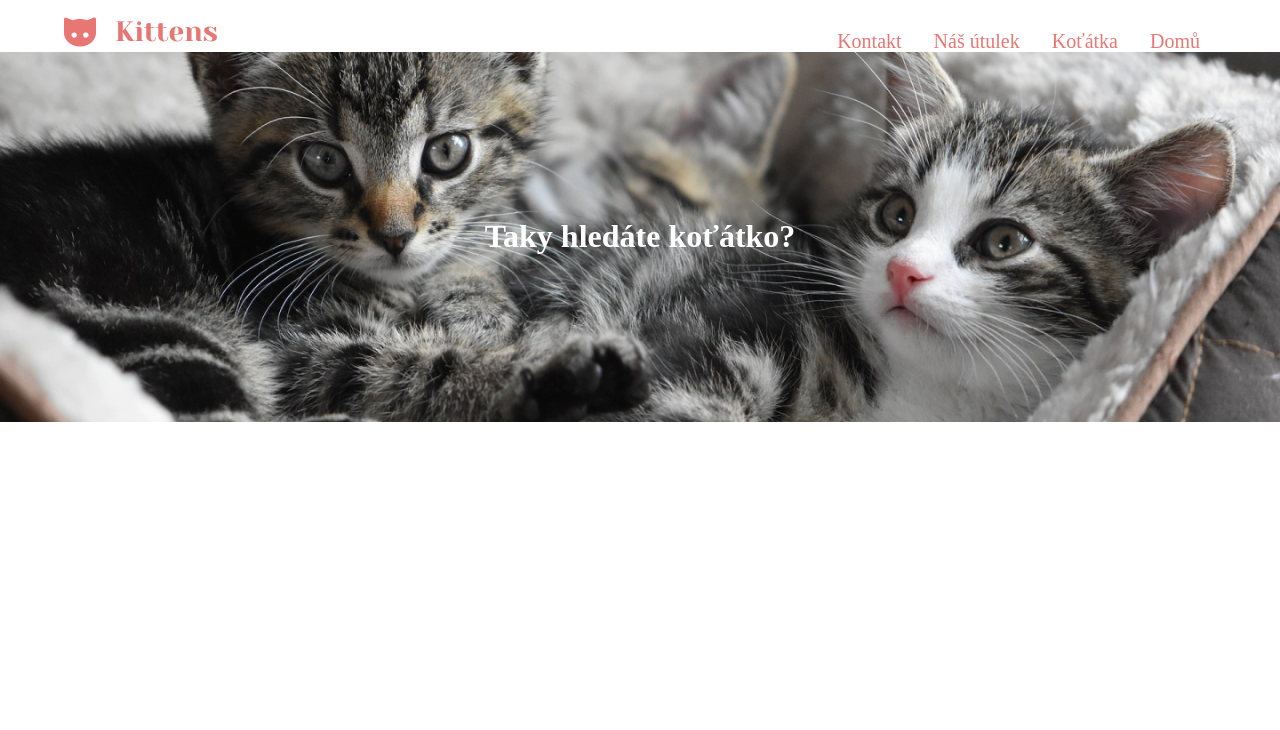
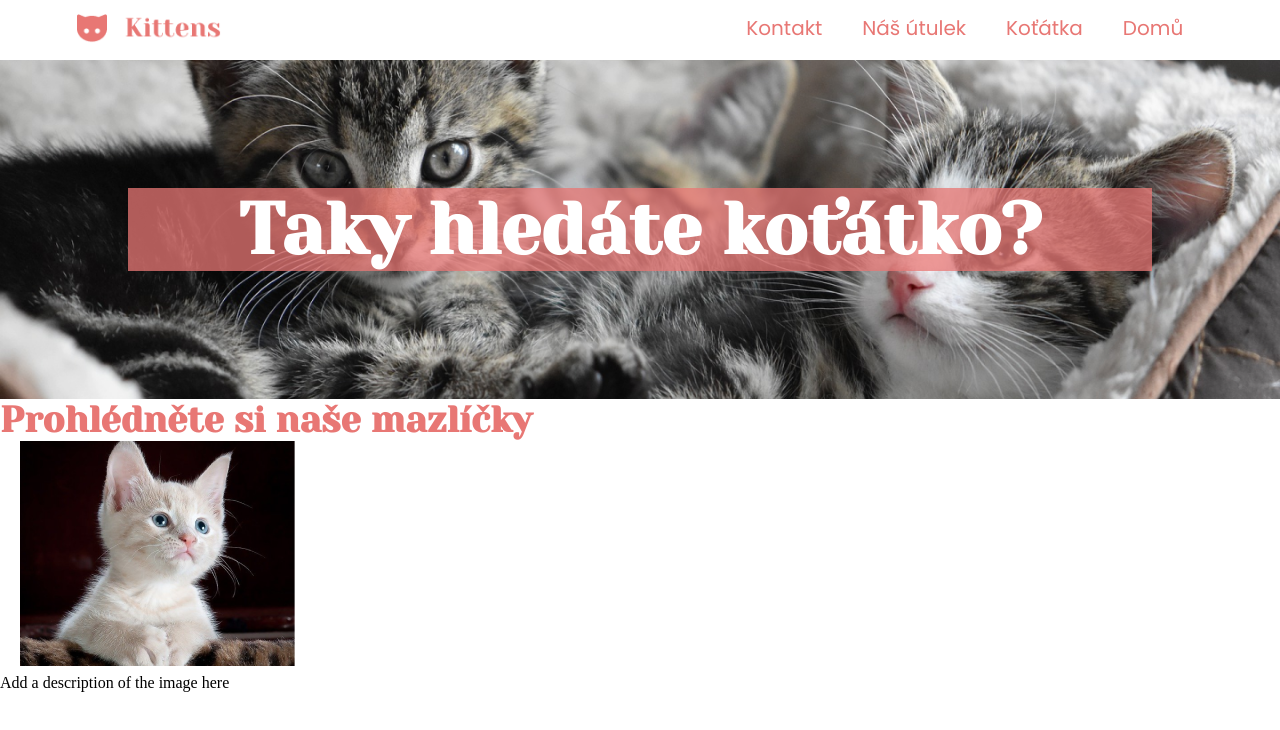
Before and after one commit to klaris156/07web, a plain HTML site: page index.html in a window 1280 px wide. Drawn offline with Linux system fonts and the light colour scheme.

Commit message:
commit no.3

```diff
--- a/index.html
+++ b/index.html
@@ -10,7 +10,7 @@
     <div class="navbar">
            <nav>
         <ul>
-            <img class="logo" src="images/logo.png">
+            <img class="logo" src="images/logo.png" height="30px">
             <li><a href="default.asp">Domů</a></li>
             <li><a href="news.asp">Koťátka</a></li>
             <li><a href="contact.asp">Náš útulek</a></li>
@@ -23,6 +23,20 @@
         <h1>Taky hledáte koťátko?</h1>
     </div>
 
+    <div class="mazlicci">
+        <h2>Prohlédněte si naše mazlíčky</h2>
+
+<div class="gallery">
+    <a target="#" href="images/kocka1.png">
+        <img src="images/kocka1.png" alt="kocka1" width="276" height="225">
+      </a>
+      <div class="desc">Add a description of the image here</div>
+</div>
+
+
+
+    </div>
+
 
 </body>
 </html>
--- a/style.css
+++ b/style.css
@@ -1,46 +1,63 @@
 @import url('https://fonts.googleapis.com/css2?family=Poppins:ital,wght@0,400;0,500;0,700;1,500&family=Yeseva+One&display=swap');
-
 * {
-    margin: 0%;
-    padding: 0%;
+    margin: 0;
+    padding: 0;
     box-sizing: border-box;
-    body-font: 'Poppins', sans-serif;
-    heading-font: 'Yeseva One', cursive;
+}
+:root {
+    --coral: #E87774;
+    --coral-transparent: rgba(232,119,116,0.75);
+    --note-background: #EAE9F6;
+    --text-color: #332838;
+    --heading-font: 'Yeseva One', cursive;
+    --body-font: 'Poppins', sans-serif;
 }
 
 ul {
     list-style-type: none;
-    margin-top: 1rem;
+    padding: 1%;
     margin-right: 4rem;
     margin-left: 4rem;
+
   }
 
 li {
     display: inline;
     float: right;
-
 }
 
 li a {
     display: block;
-    color: #E87774;
-    padding: 14px 16px;
+    color: var(--coral);
     text-decoration: none;
-
   }
 
 a {
-    padding: 20px;
+    padding-left: 20px;
+    padding-right: 20px;
     font-size: 20px;
+    font-family: var(--body-font);
 }
 
 .banner {
     background-image: url(images/banner.png);
     background-size: cover;
-    padding: 13%;
+    padding: 10%;
 }
 
 h1 {
+  font-size: 72px;
   text-align: center;
   color: white;
+  padding-left: auto;
+  padding-right: auto;
+  border: var(--coral-transparent);
+  background-color: var(--coral-transparent);
+  font-family: var(--heading-font);
 }
+
+h2 {
+    font-family: var(--heading-font);
+    color: #E87774;
+    font-size: 36px;
+}
```
